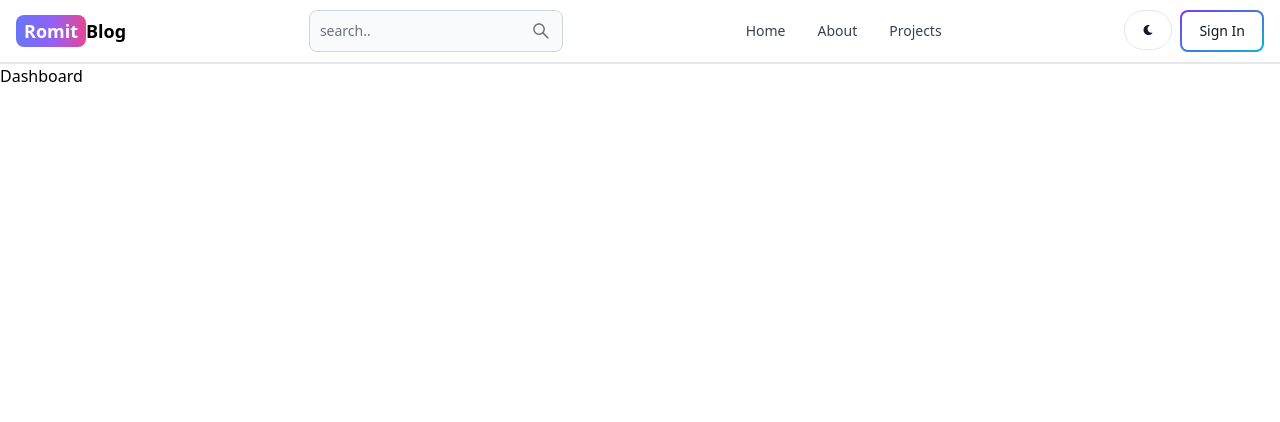
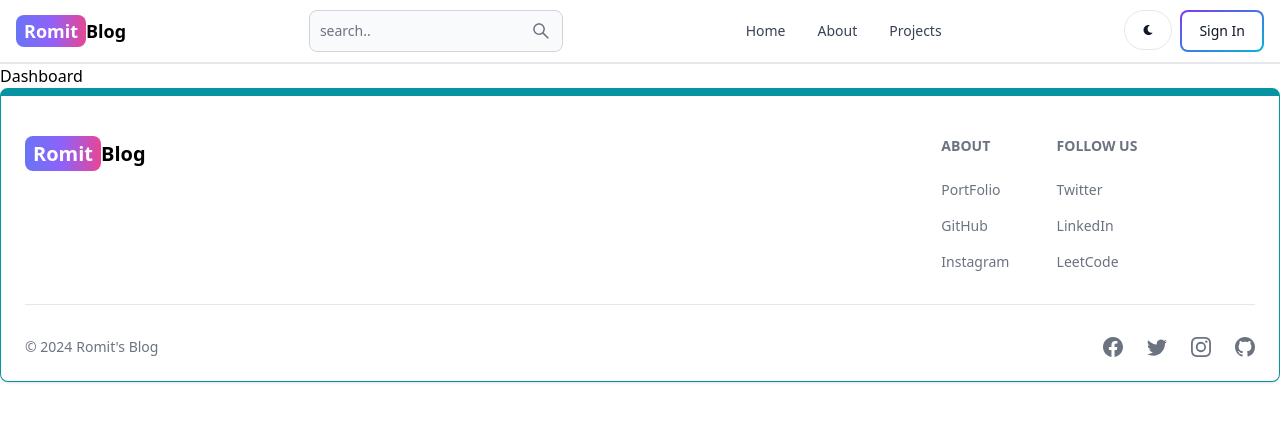
Before and after one commit to romitraj7/mern-blog-app, a React (Vite) app in the folder client/: page /dashboard in a window 1280 px wide. Shown: the top 422 px of the page. Built offline with nearby package versions, Linux system fonts and the light colour scheme.

Commit message:
create and add footer component

```diff
--- a/client/src/App.jsx
+++ b/client/src/App.jsx
@@ -7,6 +7,7 @@
 import Projects from './pages/Projects'
 import Dashboard from './pages/Dashboard'
 import Header from './components/header'
+import FooterComponent from './components/FooterComponent'
 
 export default function App() {
   return (
@@ -21,6 +22,7 @@
       <Route path = '/dashboard' element={<Dashboard/>}/>
 
     </Routes>
+    <FooterComponent/>
    </BrowserRouter>
   )
 }
--- /dev/null
+++ b/client/src/components/FooterComponent.jsx
@@ -0,0 +1,60 @@
+import { Footer } from 'flowbite-react'
+import React from 'react'
+import { Link } from 'react-router-dom'
+import {BsFacebook,BsInstagram,BsTwitter,BsGithub} from 'react-icons/bs'
+export default function FooterComponent() {
+  return (
+   <Footer container className='border border-t-8 border-teal-500'>
+    <div className='w-full max-w-7xl mx-auto'>
+      <div className='grid w-full justify-between sm:flex md:grid-cols-1'>
+        <div className='mt-5'>
+        <Link to={'/'} className='self-center whitespace-nowrap text-lg sm:text-xl
+    font-semibold dark:text-white' >
+        <span className='px-2 py-1 bg-gradient-to-r from-indigo-500 via-purple-500 to-pink-500
+        rounded-lg text-white'>Romit</span>Blog
+    </Link>
+        </div>
+        <div className='grid grid-cols-2 gap-8 mt-4 sm:grid-cols-3 '>
+        <div>
+          <Footer.Title title='About'/>
+          <Footer.LinkGroup col>
+            <Footer.Link href='https://www.google.com'
+            target='_blank'
+            rel='noopener noreferrer'>PortFolio</Footer.Link>
+            <Footer.Link href='https://www.google.com'
+            target='_blank'
+            rel='noopener noreferrer'>GitHub</Footer.Link>
+            <Footer.Link href='https://www.google.com'
+            target='_blank'
+            rel='noopener noreferrer'>Instagram</Footer.Link>
+          </Footer.LinkGroup>
+          </div>
+          <div>
+            <Footer.Title title='Follow US'/>
+            <Footer.LinkGroup col>
+              <Footer.Link>Twitter</Footer.Link>
+              <Footer.Link>LinkedIn</Footer.Link>
+              <Footer.Link>
+              LeetCode
+              </Footer.Link>
+            </Footer.LinkGroup>
+          </div>
+        </div>
+      </div>
+      <Footer.Divider/>
+        <div className='w-full sm:flex sm:items-center sm:justify-between'>
+          <Footer.Copyright href='#' by="Romit's Blog"
+            year={new Date().getFullYear()}
+          />
+          <div className='flex gap-6 sm:mt-0 mt-4 sm:justify-center'>
+            <Footer.Icon href='#' icon={BsFacebook}/>
+            <Footer.Icon href='#' icon={BsTwitter}/>
+            <Footer.Icon href='#' icon={BsInstagram}/>
+            <Footer.Icon href='#' icon={BsGithub}/>
+          </div>
+        </div>
+
+    </div>
+   </Footer>
+  )
+}
```
